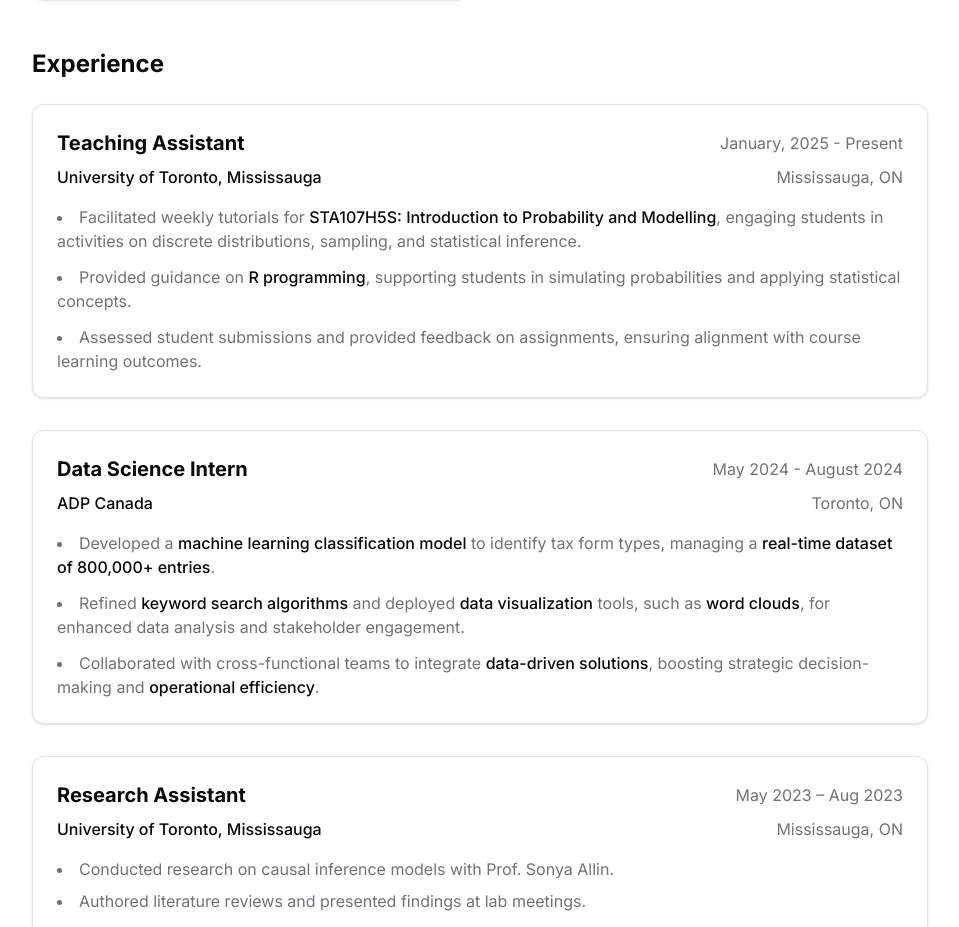
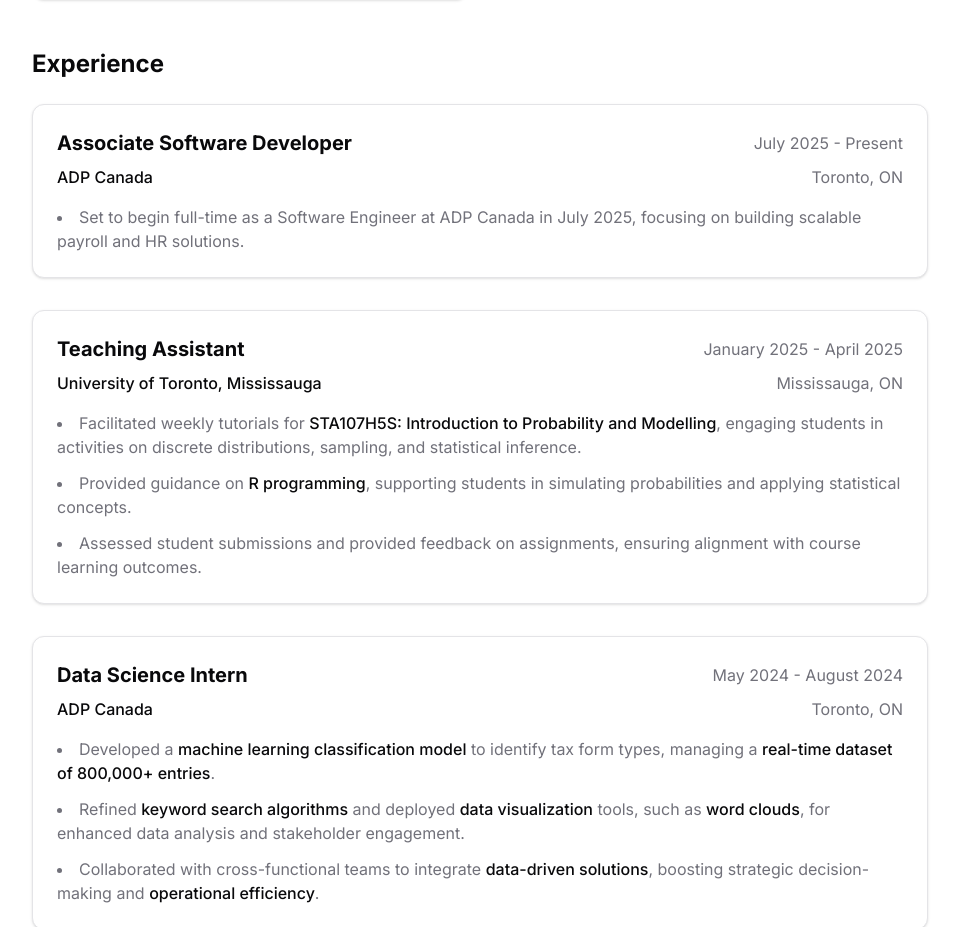
Before and after one commit to jaidityadev/Personal-Portfolio, a Next.js app: page /about in a window 1280 px wide. Shown: the part 1663-2590 px from the top of the page, without its empty margins (160-1119 px from the left). Built offline with nearby package versions, Linux system fonts and the light colour scheme.

Commit message:
Add full-time ADP role and update experience dates

```diff
--- a/src/app/about/page.tsx
+++ b/src/app/about/page.tsx
@@ -18,14 +18,14 @@
             <FadeIn>
               <h1 className="text-3xl md:text-4xl font-bold mb-4">About Me</h1>
               <p className="text-xl text-foreground mb-6">
-                Hi there! I’m <strong>Jaiditya Dev</strong>, a Pearson Scholar and Data Science graduate from UofT Mississauga.
-                Ever since building my first word cloud in Python, I’ve been hooked on turning messy datasets into clear, impactful insights.
+                Hi there! I'm <strong>Jaiditya Dev</strong>, a Pearson Scholar and Data Science graduate from UofT Mississauga.
+                Ever since building my first word cloud in Python, I've been hooked on turning messy datasets into clear, impactful insights.
               </p>
               <div className="flex flex-wrap gap-2 mb-10">
                 <Badge>🥇 Lester B. Pearson Scholar</Badge>
                 <Badge>🔍 NLP & ML Enthusiast</Badge>
-                <Badge>📝 Published Researcher</Badge>
-                <Badge>💻 Data Scientist</Badge>
+                <Badge>📝 Published Researcher</Badge>
+                <Badge>💻 Data Scientist</Badge>
 
               </div>
             </FadeIn>
@@ -286,13 +286,42 @@
                 <h2 className="text-2xl font-bold mb-6">Experience</h2>
               </FadeIn>
               <StaggerIn className="space-y-8" staggerDelay={0.15}>
+
+
+                {/* Software Engineer Full Time Role ADP*/}
+                <HoverScale scale={1.01}>
+                  <Card>
+                    <CardContent className="pt-6">
+                      <div className="flex flex-col md:flex-row md:items-center md:justify-between mb-2">
+                        <h3 className="text-xl font-bold">Associate Software Developer</h3>
+                        <div className="text-muted-foreground">
+                          <span>July 2025 - Present</span>
+                        </div>
+                      </div>
+                      <div className="flex flex-col md:flex-row md:items-center md:justify-between mb-4">
+                        <p className="font-medium">ADP Canada</p>
+                        <div className="text-muted-foreground">
+                          <span>Toronto, ON</span>
+                        </div>
+                      </div>
+                      <ul className="list-disc list-inside text-muted-foreground space-y-3">
+                        <li>
+                          Set to begin full-time as a Software Engineer at ADP Canada in July 2025, focusing on building scalable payroll and HR solutions.
+                        </li>
+                      </ul>
+                    </CardContent>
+                  </Card>
+                </HoverScale>
+
+
+                {/* Teaching Assistant */}
                 <HoverScale scale={1.01}>
                   <Card>
                     <CardContent className="pt-6">
                       <div className="flex flex-col md:flex-row md:items-center md:justify-between mb-2">
                         <h3 className="text-xl font-bold">Teaching Assistant</h3>
                         <div className="text-muted-foreground">
-                          <span>January, 2025 - Present</span>
+                          <span>January 2025 - April 2025</span>
                         </div>
                       </div>
                       <div className="flex flex-col md:flex-row md:items-center md:justify-between mb-4">
@@ -316,6 +345,7 @@
                   </Card>
                 </HoverScale>
 
+                {/* Data Science Intern */}
                 <HoverScale scale={1.01}>
                   <Card>
                     <CardContent className="pt-6">
@@ -351,7 +381,7 @@
                     <CardContent className="pt-6">
                       <div className="flex flex-col md:flex-row md:items-center md:justify-between mb-2">
                         <h3 className="text-xl font-bold">Research Assistant</h3>
-                        <div className="text-muted-foreground"><span>May 2023 – Aug 2023</span></div>
+                        <div className="text-muted-foreground"><span>May 2023 – Aug 2023</span></div>
                       </div>
                       <div className="flex flex-col md:flex-row md:items-center md:justify-between mb-4">
                         <p className="font-medium">University of Toronto, Mississauga</p>
@@ -370,7 +400,7 @@
                     <CardContent className="pt-6">
                       <div className="flex flex-col md:flex-row md:items-center md:justify-between mb-2">
                         <h3 className="text-xl font-bold">LearnAI Program Teaching Assistant</h3>
-                        <div className="text-muted-foreground"><span>Oct 2022 – Apr 2023</span></div>
+                        <div className="text-muted-foreground"><span>Oct 2022 – Apr 2023</span></div>
                       </div>
                       <div className="flex flex-col md:flex-row md:items-center md:justify-between mb-4">
                         <p className="font-medium">UofT AI</p>
@@ -401,7 +431,7 @@
                     <CardContent className="pt-6">
                       <div className="flex flex-col md:flex-row md:items-center md:justify-between mb-2">
                         <h3 className="text-xl font-bold">President, UTM Residence Council</h3>
-                        <div className="text-muted-foreground"><span>May 2022 – Apr 2024</span></div>
+                        <div className="text-muted-foreground"><span>May 2022 – Apr 2024</span></div>
                       </div>
                       <div className="flex flex-col md:flex-row md:items-center md:justify-between mb-4">
                         <p className="font-medium">University of Toronto Mississauga</p>
@@ -489,7 +519,7 @@
                     <CardContent className="pt-6">
                       <div className="flex flex-col md:flex-row md:items-center md:justify-between mb-2">
                         <h3 className="text-xl font-bold">Summer Intern, SMEV</h3>
-                        <div className="text-muted-foreground"><span>Jun 2019 – Jun 2019</span></div>
+                        <div className="text-muted-foreground"><span>Jun 2019 – Jun 2019</span></div>
                       </div>
                       <div className="flex flex-col md:flex-row md:items-center md:justify-between mb-4">
                         <Link
@@ -541,7 +571,7 @@
                           Health TrueInfo: A multilingual Android app and social media approach in tackling COVID-19 vaccine misinformation and hesitancy in Bolivia, India, and Canada
                         </h3>
                         <div className="text-muted-foreground">
-                          <span>February 2022</span>
+                          <span>February 2022</span>
                         </div>
                       </div>
                       <div className="text-muted-foreground mb-4">
@@ -587,14 +617,14 @@
                           Time Series Forecasting Techniques for Internet of Things: A Survey
                         </h3>
                         <div className="text-muted-foreground">
-                          <span>January 2022</span>
+                          <span>January 2022</span>
                         </div>
                       </div>
 
                       {/* source info */}
                       <div className="text-muted-foreground mb-4">
                         <span>
-                          In Handbook of Research on Machine Learning Foundations and Applications (Book Chapter)
+                          In Handbook of Research on Machine Learning Foundations and Applications (Book Chapter)
                         </span>
                       </div>
 
@@ -641,7 +671,7 @@
                           A Heterogeneous Ensemble Forecasting Model for Disease Prediction
                         </h3>
                         <div className="text-muted-foreground">
-                          <span>January 2021</span>
+                          <span>January 2021</span>
                         </div>
                       </div>
                       <div className="text-muted-foreground mb-4">
@@ -684,7 +714,7 @@
                           ARIMA Modelling for Time Series Forecasting
                         </h3>
                         <div className="text-muted-foreground">
-                          <span>December 2020</span>
+                          <span>December 2020</span>
                         </div>
                       </div>
                       <div className="text-muted-foreground mb-4">
```
